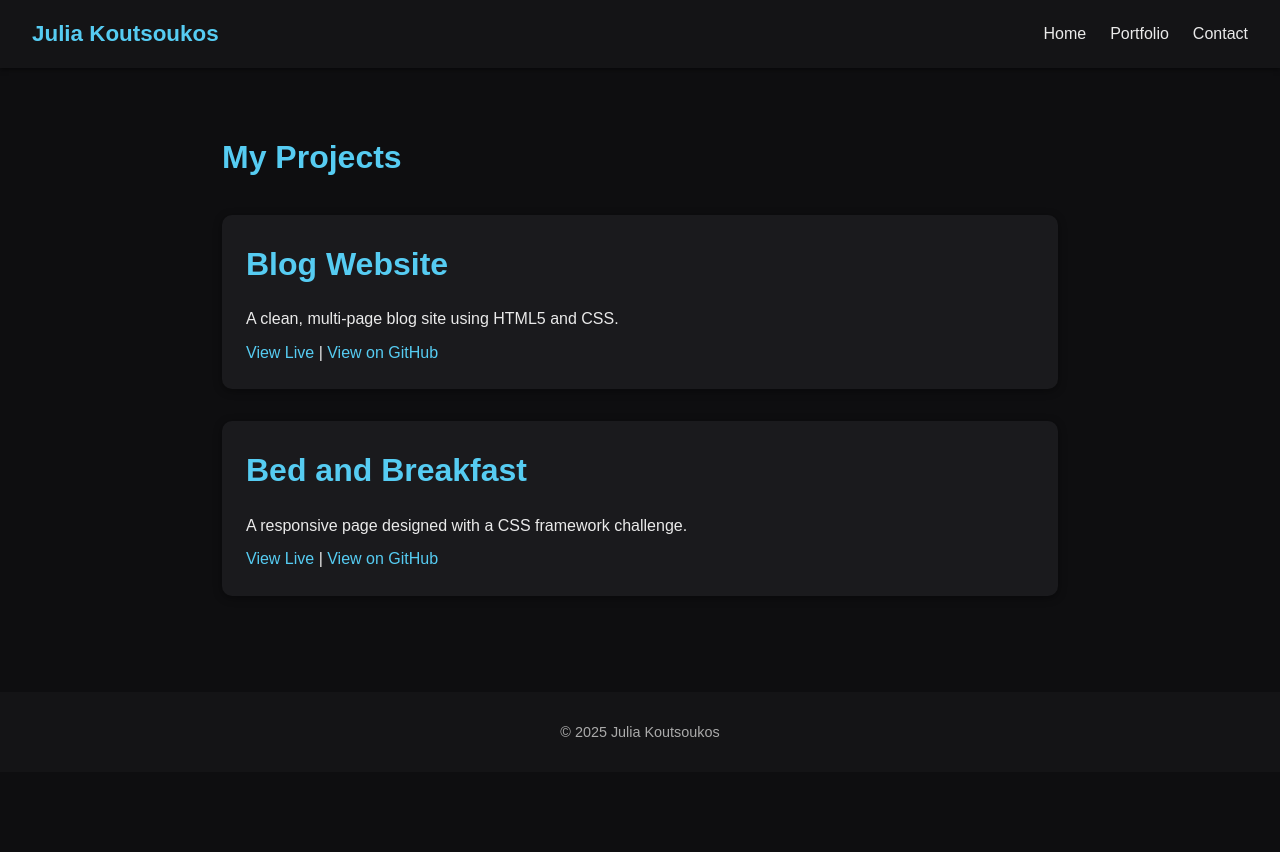
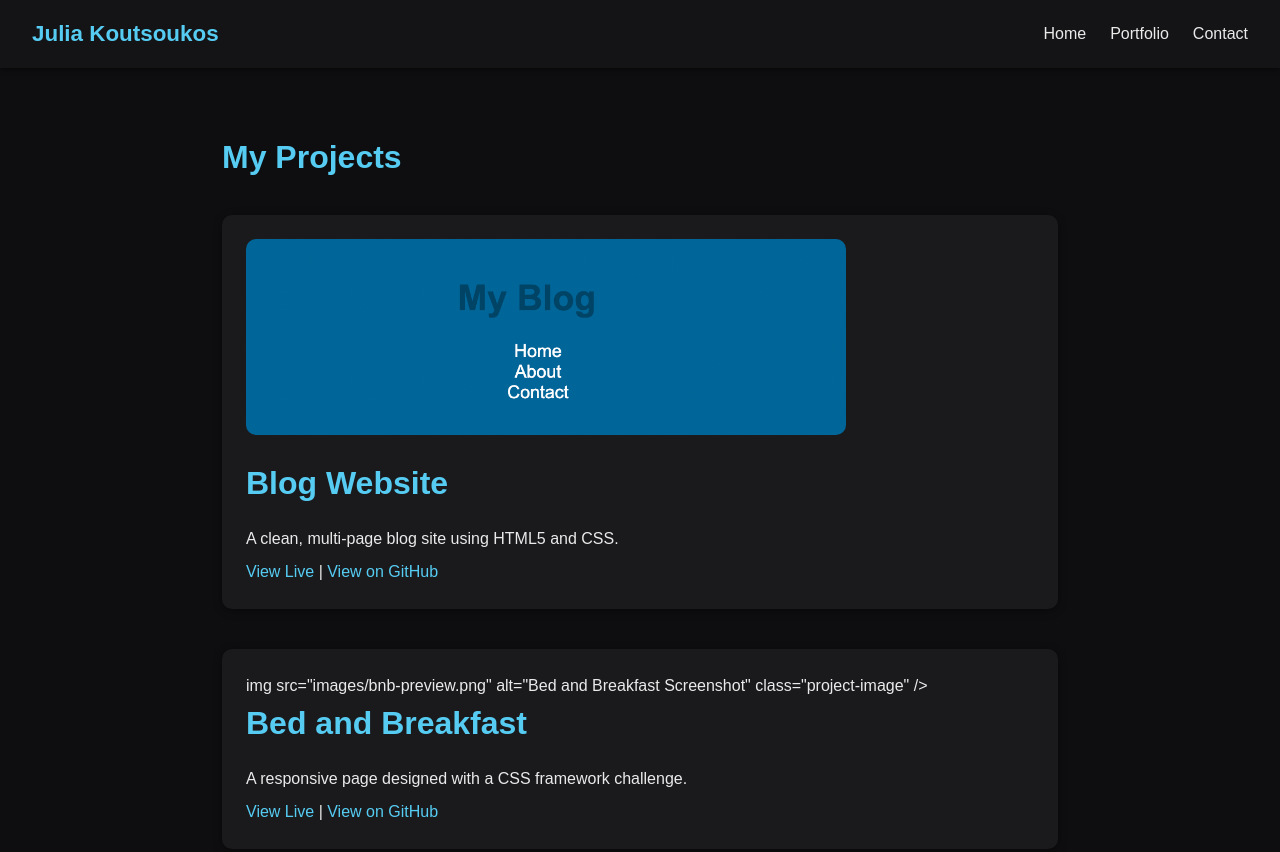
Before and after one commit to Juliakoutsoukos/Portfolio, a plain HTML site: page portfolio.html in a window 1280 px wide. Shown: the top 852 px of the page. Before the commit the page ends 800 px from the top, so only its background shows below. Drawn offline with Linux system fonts and the light colour scheme.

Commit message:
pictures update

```diff
--- a/portfolio.html
+++ b/portfolio.html
@@ -22,6 +22,7 @@
   <h1>My Projects</h1>
 
   <div class="project">
+     <img src="images/blog-preview.png" alt="Blog Website Screenshot" class="project-image" />
     <h2>Blog Website</h2>
     <p>A clean, multi-page blog site using HTML5 and CSS.</p>
     <a href="https://juliami349blog.netlify.app" target="_blank">View Live</a> |
@@ -29,6 +30,7 @@
   </div>
 
   <div class="project">
+    img src="images/bnb-preview.png" alt="Bed and Breakfast Screenshot" class="project-image" />
     <h2>Bed and Breakfast</h2>
     <p>A responsive page designed with a CSS framework challenge.</p>
     <a href="https://poetic-lolly-ab440b.netlify.app/" target="_blank">View Live</a> |
--- a/style.css
+++ b/style.css
@@ -1,4 +1,4 @@
-/* General Reset */
+/* Reset */
 * {
   margin: 0;
   padding: 0;
@@ -12,7 +12,7 @@ body {
   line-height: 1.6;
 }
 
-/* Navigation */
+/* Header & Navigation */
 header {
   background-color: #141416;
   padding: 1em 2em;
@@ -73,6 +73,7 @@ nav ul li a:hover {
   height: auto;
   margin-top: 2em;
   border-radius: 8px;
+  box-shadow: 0 2px 6px rgba(0, 0, 0, 0.5);
 }
 
 /* Sections */
@@ -93,8 +94,16 @@ section h2, .portfolio h1 {
   background-color: #1a1a1d;
   padding: 1.5em;
   border-radius: 10px;
-  margin-bottom: 2em;
-  box-shadow: 0 2px 8px rgba(0,0,0,0.4);
+  margin-bottom: 2.5em;
+  box-shadow: 0 2px 8px rgba(0, 0, 0, 0.4);
+}
+
+.project-image {
+  width: 100%;
+  max-width: 600px;
+  height: auto;
+  border-radius: 10px;
+  margin-bottom: 1em;
 }
 
 .project h2 {
@@ -112,7 +121,7 @@ section h2, .portfolio h1 {
   text-decoration: underline;
 }
 
-/* Resume and Contact */
+/* Resume & Contact */
 .resume a, .contact a {
   color: #56ccf2;
   text-decoration: none;
```
Also changed, not shown: index.html (+1 -0 lines), images/abstract.jpg (added), images/blog-preview.png (added), images/bnb-preview.png (added).
